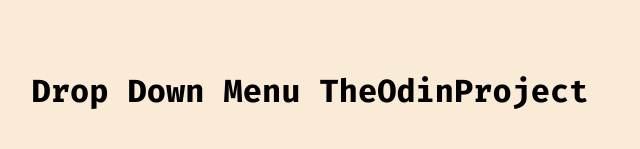
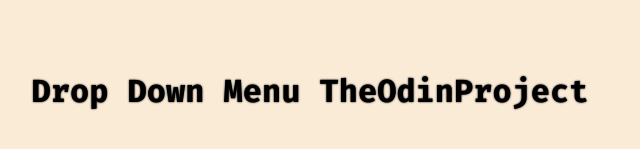
Before and after one commit to MohamedBechirMejri/top-drop-down-menu, a website built with webpack: page src/template.html in a window 1280 px wide. Shown: the part 311-460 px from the top of the page, 330-970 px from the left. Built offline with nearby package versions, Linux system fonts and the light colour scheme.

Commit message:
add shadow tyo h1

```diff
--- a/src/main.scss
+++ b/src/main.scss
@@ -139,6 +139,7 @@
     left: 50%;
     transform: translate(-50%);
     transition: none;
+    text-shadow: 0 0 2px;
 }
 
 // Animations
```
